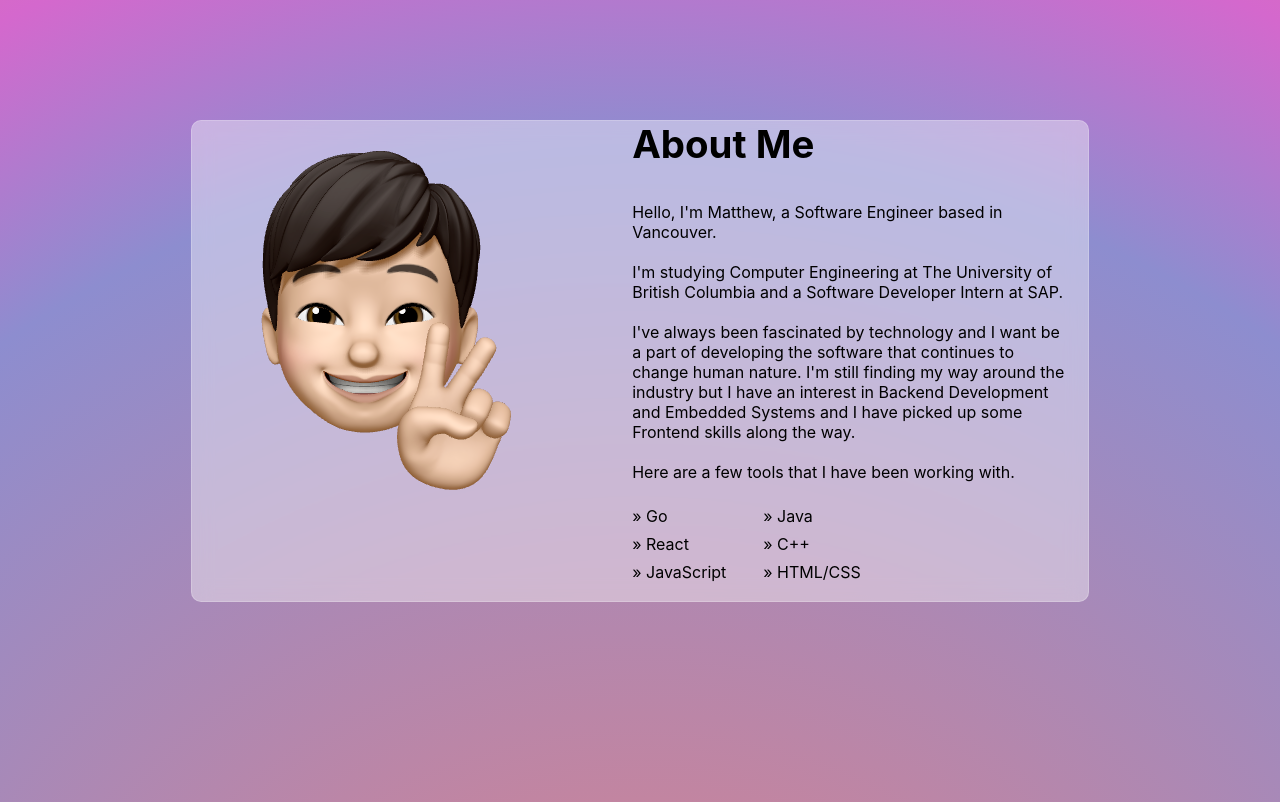
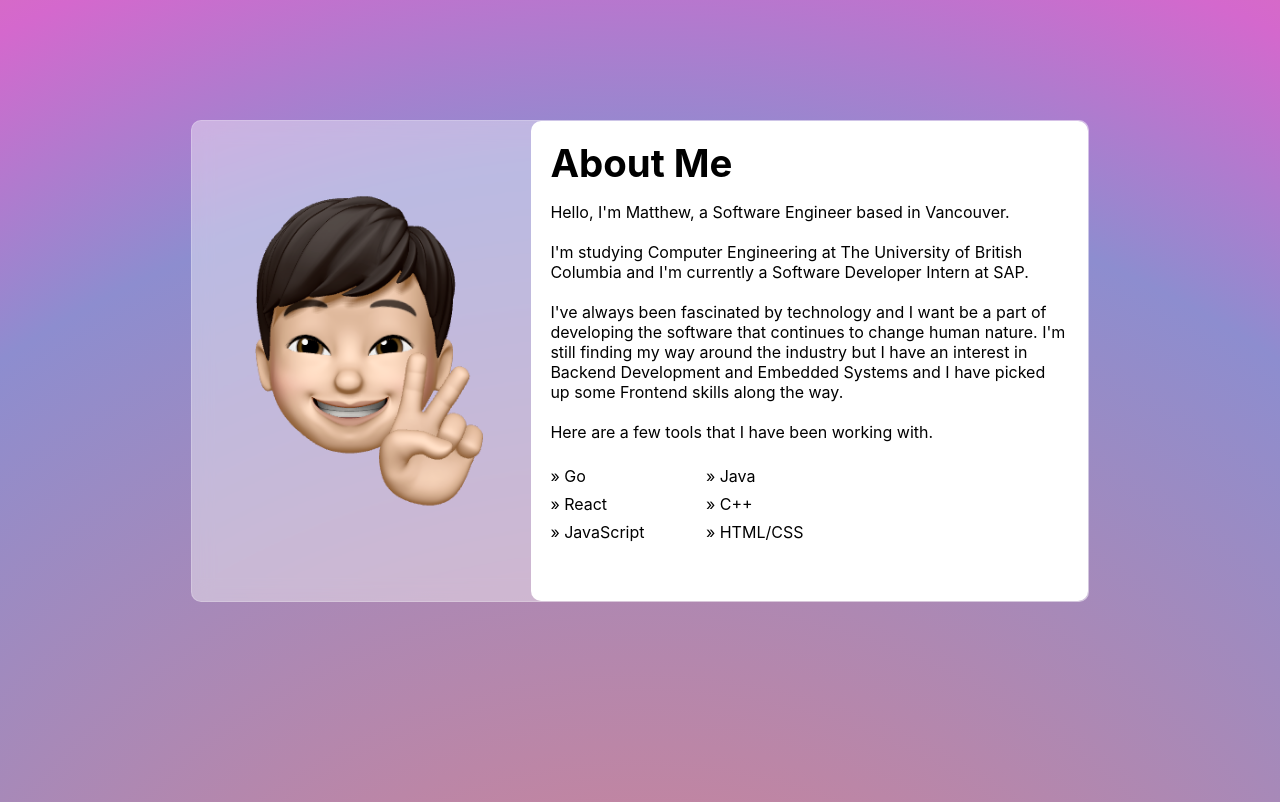
Before and after one commit to mpchow/personalWebsite_V2, a React (Create React App) app: page / in a window 1280 px wide. Shown: the part 760-1562 px from the top of the page. Built offline with nearby package versions, Linux system fonts and the light colour scheme.

Commit message:
cleaning up about section

```diff
--- a/src/components/About/about.css
+++ b/src/components/About/about.css
@@ -1,5 +1,5 @@
 .about {
-   height: 80vh;
+   height: 90vh;
    text-align: left;
 }
 
@@ -18,21 +18,14 @@
 
 .about-description {
    width: inherit;
-}
-
-.about-text {
-   /* border-radius: 1vw;
-   box-shadow:  20px 20px 60px #d9d9d9,
-   -20px -20px 60px #ffffff;
-   box-shadow:  9px 9px 18px #d9d9d9,
-   -9px -9px 18px #ffffff; */
    padding: 1.5vw;
+   background-color: white;
+   border-radius: 10px;
 }
 
 .about h1 {
    font-size: 3vw;
    margin-bottom: 2vh;
-   margin-left: 1.5vw;
 }
 
 .about p {
@@ -41,10 +34,21 @@
 
 .about-skills {
    display: flex;
-   /* justify-content: space-between; */
    line-height: 3.5vh;
 }
 
 .about-skills p {
    width: 30%;
 }
+
+.about-img {
+   width: 25vw;
+   display: flex;
+   flex-direction: column;
+   justify-content: center;
+   padding-right: 1.5vw;
+}
+
+.about-img img {
+   width: 30vw;
+}
--- a/src/components/About/about.js
+++ b/src/components/About/about.js
@@ -13,8 +13,7 @@ class About extends React.Component {
                </div>
                <div className="about-description">
                   <h1>About Me</h1>
-                  <div className="about-text">
-                  <p>Hello, I'm Matthew, a Software Engineer based in Vancouver.<br/> <br/> I'm studying Computer Engineering at The University of British Columbia and a Software Developer Intern at SAP.<br/> <br/>
+                  <p>Hello, I'm Matthew, a Software Engineer based in Vancouver.<br/> <br/> I'm studying Computer Engineering at The University of British Columbia and I'm currently a Software Developer Intern at SAP.<br/> <br/>
                   I've always been fascinated by technology and I want be a part of developing the software that continues to change human nature. I'm still finding my way around the industry but I have an interest in Backend Development and Embedded Systems and I have picked up some Frontend skills along the way.<br/> <br/>
                   Here are a few tools that I have been working with.  <br/> <br/>
                   </p>
@@ -32,7 +31,6 @@ class About extends React.Component {
                      </p>
 
                   </div>
-                  </div>
                </div>
             </div>
          </div>
```
